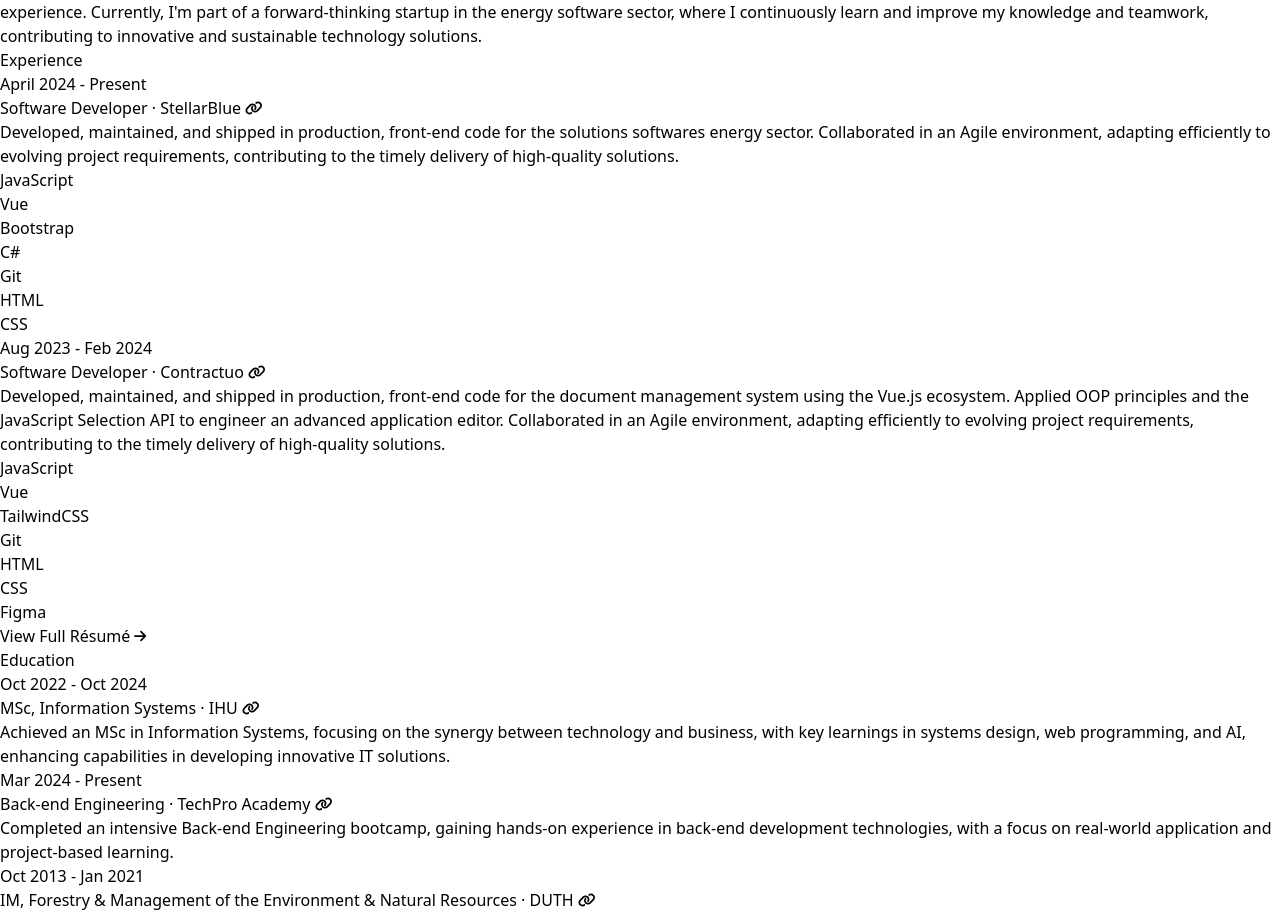
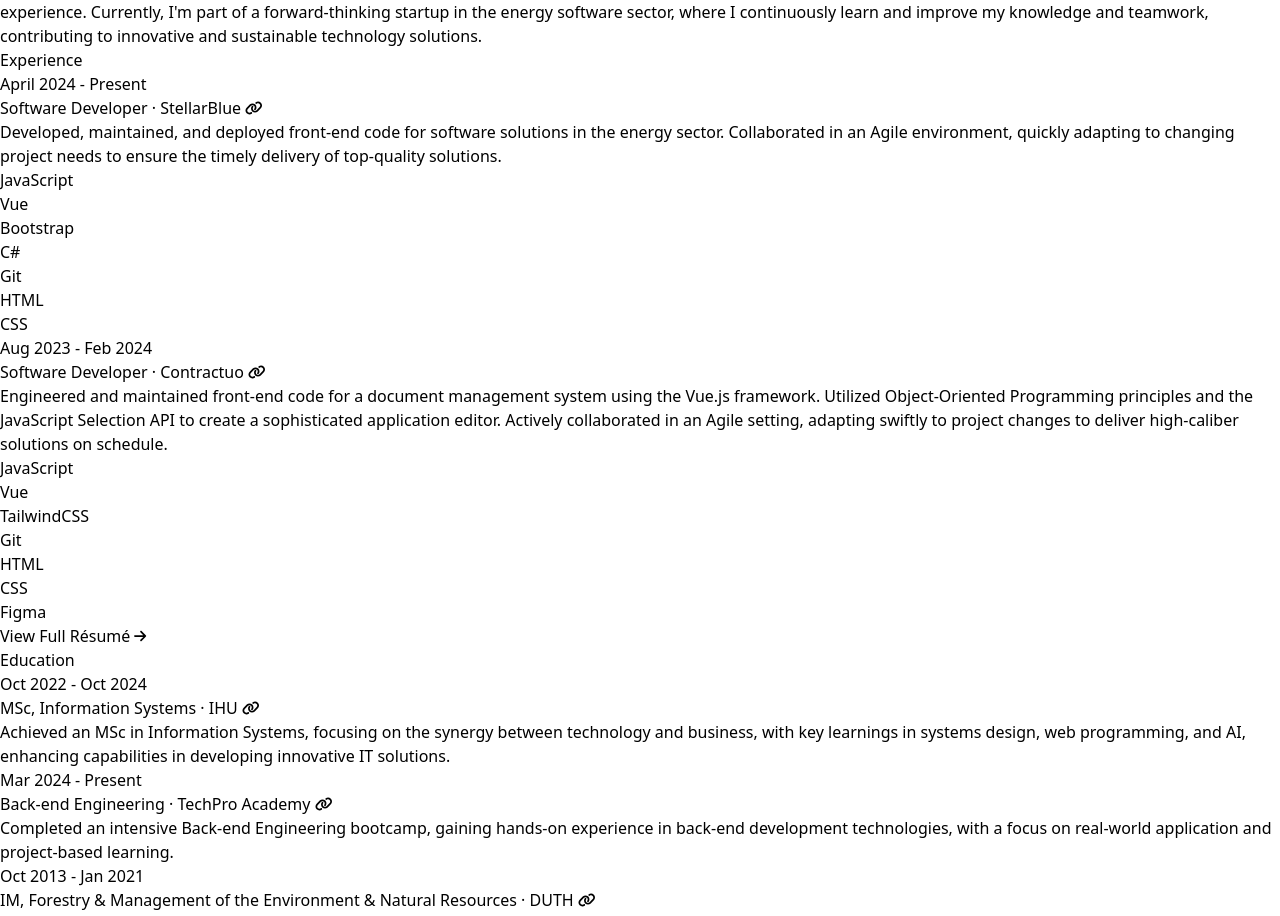
Before and after one commit to vvasileios/Portfolio, a Vue app: page / in a window 1280 px wide. Shown: the part 1106-2022 px from the top of the page. Built offline with nearby package versions, Linux system fonts and the light colour scheme.

Commit message:
minor changes

```diff
--- a/src/content/PortfolioContent.js
+++ b/src/content/PortfolioContent.js
@@ -16,7 +16,7 @@
       company: "StellarBlue",
       link: "https://stellarblue.eu/",
       description:
-        "Developed, maintained, and shipped in production, front-end code for the solutions softwares energy sector. Collaborated in an Agile environment, adapting efficiently to evolving project requirements, contributing to the timely delivery of high-quality solutions.",
+        "Developed, maintained, and deployed front-end code for software solutions in the energy sector. Collaborated in an Agile environment, quickly adapting to changing project needs to ensure the timely delivery of top-quality solutions.",
       techStack: ["JavaScript", "Vue", "Bootstrap", "C#", "Git", "HTML", "CSS"],
     },
     {
@@ -26,7 +26,7 @@
       company: "Contractuo",
       link: "https://contractuo.com/",
       description:
-        "Developed, maintained, and shipped in production, front-end code for the document management system using the Vue.js ecosystem. Applied OOP principles and the JavaScript Selection API to engineer an advanced application editor. Collaborated in an Agile environment, adapting efficiently to evolving project requirements, contributing to the timely delivery of high-quality solutions.",
+        "Engineered and maintained front-end code for a document management system using the Vue.js framework. Utilized Object-Oriented Programming principles and the JavaScript Selection API to create a sophisticated application editor. Actively collaborated in an Agile setting, adapting swiftly to project changes to deliver high-caliber solutions on schedule.",
       techStack: [
         "JavaScript",
         "Vue",
```
